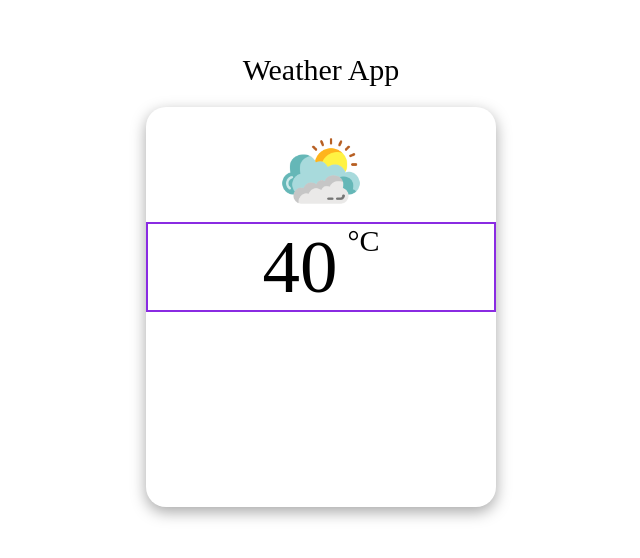
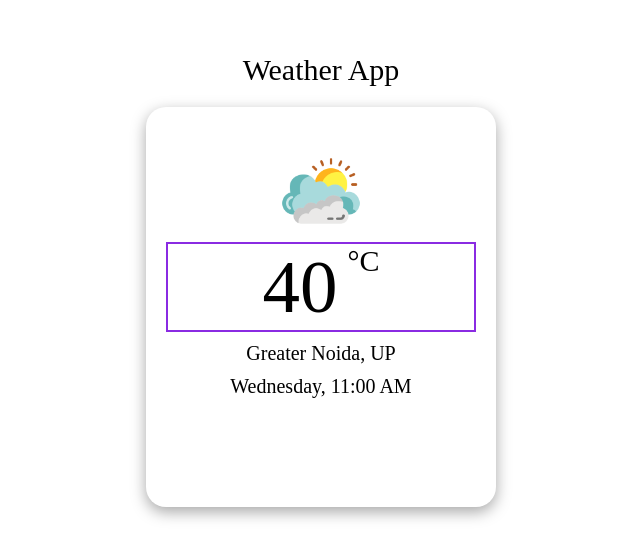
Before and after one commit to anuj-bhakat/weather-demo, a plain HTML site: page index.html in a window 1280 px wide. Shown: the part 120-678 px from the top of the page, without its empty margins (319-959 px from the left). Drawn offline with Linux system fonts and the light colour scheme.

Commit message:
2nd-commit

```diff
--- a/index.html
+++ b/index.html
@@ -21,6 +21,12 @@
                     <div class="value">40</div>
                     <div class="unit">°C</div>
                 </div>
+                <div class="place">
+                    <div>Greater Noida, UP</div>
+                </div>
+                <div class="day">
+                    <div>Wednesday, 11:00 AM</div>
+                </div>
             </div>
         </div>
     </div>
--- a/style.css
+++ b/style.css
@@ -8,6 +8,7 @@
     height: 400px;
     border-radius: 20px;
     box-shadow: rgba(0, 0, 0, 0.35) 0px 5px 15px;
+    padding: 20px;
 }
 
 .main-container{
@@ -54,3 +55,9 @@
 .unit{
     font-size: 30px;
 }
+.place, .day{
+    display: flex;
+    justify-content: center;
+    font-size: 20px;
+    margin-top: 10px;
+}
```
